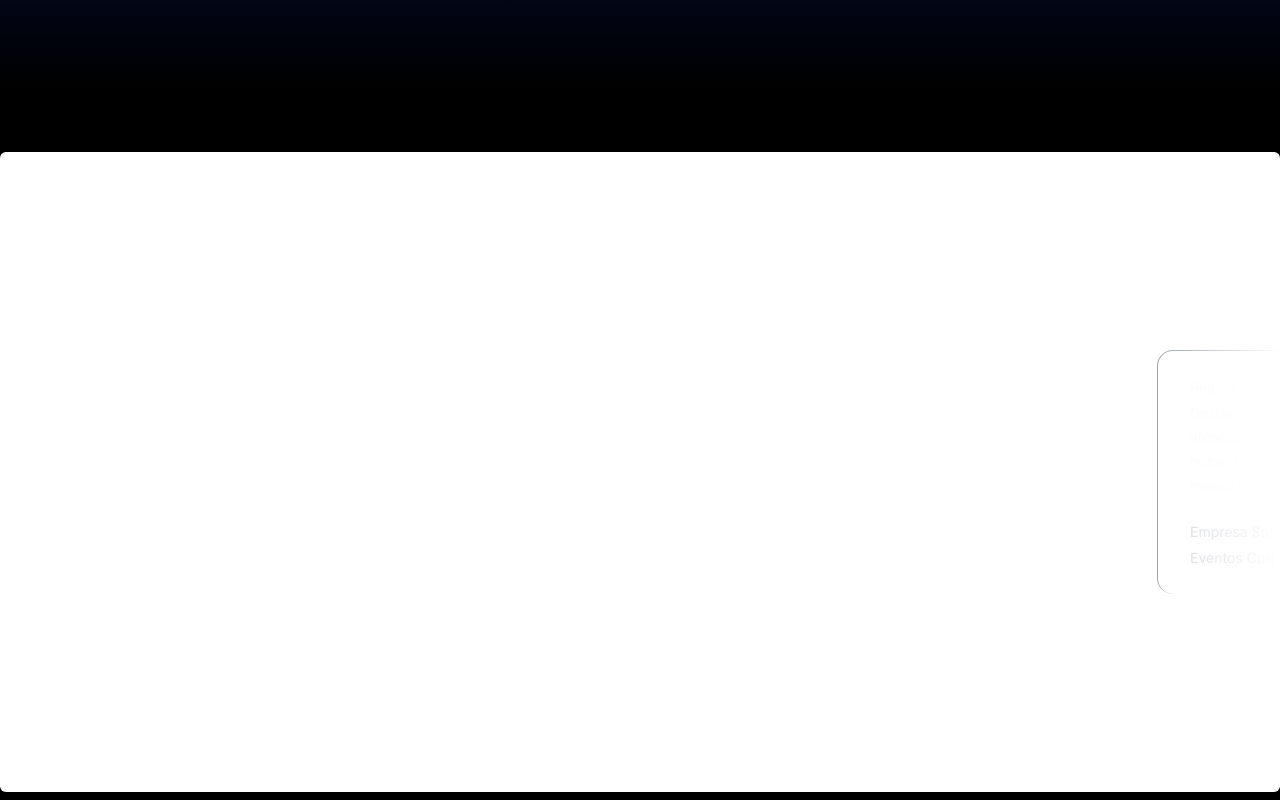
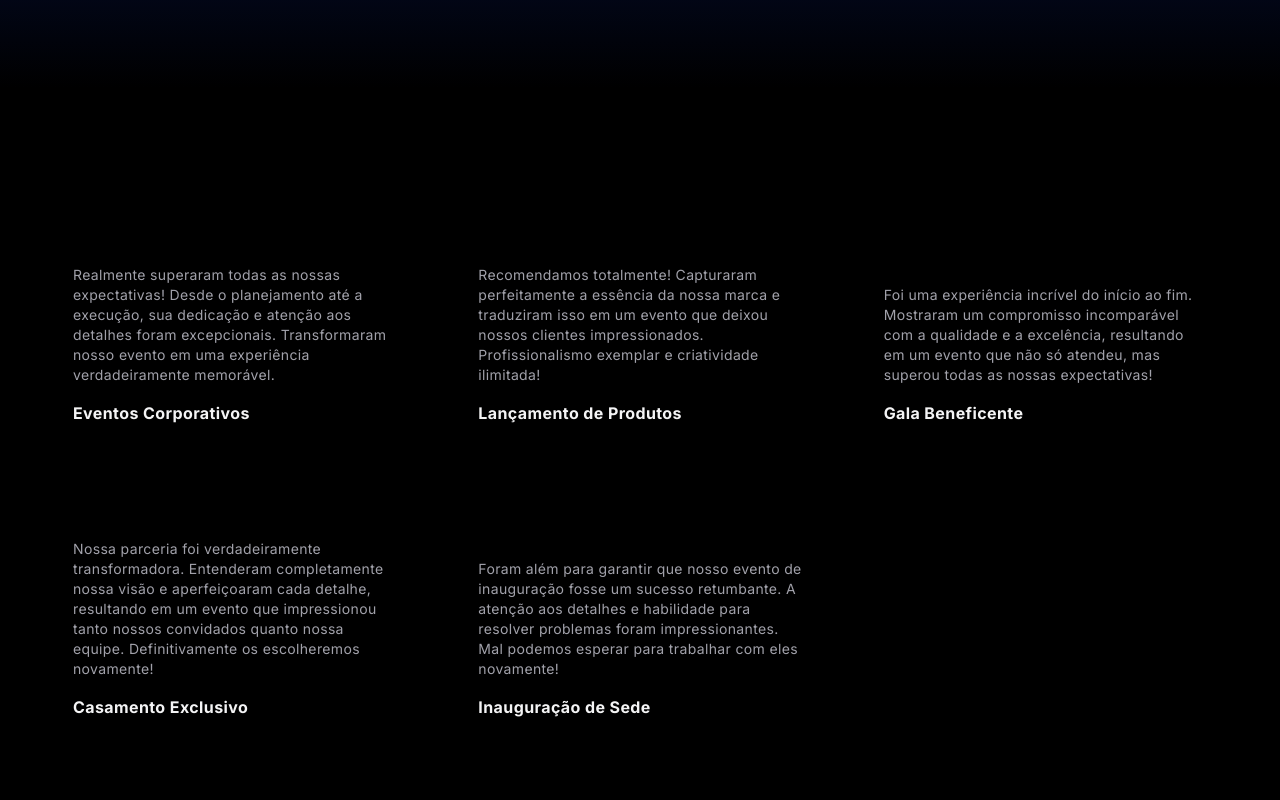
Before and after one commit to joaorodrs/quadro-eventos, a Next.js app: page / in a window 1280 px wide. Shown: the part 5448-6248 px from the top of the page. Built offline with nearby package versions, Linux system fonts and the light colour scheme.

Commit message:
fix(home): fixes testimonials

```diff
--- a/app/page.tsx
+++ b/app/page.tsx
@@ -7,8 +7,8 @@ import { HeroParallax } from "@/components/ui/hero-parallax";
 import products from "@/utils/products";
 import { LampContainer } from "@/components/ui/lamp";
 import { ParallaxScroll } from "@/components/ui/parallax-scroll";
-import { InfiniteMovingCards } from "@/components/ui/infinite-moving-cards";
 import testimonials from "@/utils/testimonials";
+import { HoverEffect } from "@/components/ui/hover-effect";
 
 export default function Home() {
   return (
@@ -56,10 +56,8 @@ export default function Home() {
       </div>
       <div className="h-40 w-full bg-gradient-to-b from-slate-950 to-black to-60%" />
 
-      <div className="h-[40rem] rounded-md flex flex-col antialiased bg-white dark:bg-black dark:bg-grid-white/[0.05] items-center justify-center relative overflow-hidden">
-        <InfiniteMovingCards
-          items={testimonials}
-        />
+      <div className="max-w-7xl mx-auto px-8">
+        <HoverEffect items={testimonials} />
       </div>
     </main>
   )
--- /dev/null
+++ b/components/ui/hover-effect.tsx
@@ -0,0 +1,109 @@
+import { cn } from "@/utils/cn";
+import { AnimatePresence, motion } from "framer-motion";
+import { useState } from "react";
+
+export const HoverEffect = ({
+  items,
+  className,
+}: {
+  items: {
+    title: string;
+    quote: string;
+    name: string;
+  }[];
+  className?: string;
+}) => {
+  let [hoveredIndex, setHoveredIndex] = useState<number | null>(null);
+
+  return (
+    <div
+      className={cn(
+        "grid grid-cols-1 md:grid-cols-2 lg:grid-cols-3 py-10",
+        className
+      )}
+    >
+      {items.map((item, idx) => (
+        <div
+          key={item?.name}
+          className="relative group  block p-2 h-full w-full"
+          onMouseEnter={() => setHoveredIndex(idx)}
+          onMouseLeave={() => setHoveredIndex(null)}
+        >
+          <AnimatePresence>
+            {hoveredIndex === idx && (
+              <motion.span
+                className="absolute inset-0 h-full w-full bg-neutral-200 dark:bg-slate-800/[0.8] block  rounded-3xl"
+                layoutId="hoverBackground"
+                initial={{ opacity: 0 }}
+                animate={{
+                  opacity: 1,
+                  transition: { duration: 0.15 },
+                }}
+                exit={{
+                  opacity: 0,
+                  transition: { duration: 0.15, delay: 0.2 },
+                }}
+              />
+            )}
+          </AnimatePresence>
+          <Card className="flex flex-col justify-end">
+            <CardDescription>{item.quote}</CardDescription>
+            <CardTitle>{item.title}</CardTitle>
+          </Card>
+        </div>
+      ))}
+    </div>
+  );
+};
+
+export const Card = ({
+  className,
+  children,
+}: {
+  className?: string;
+  children: React.ReactNode;
+}) => {
+  return (
+    <div
+      className={cn(
+        "rounded-2xl h-full w-full p-4 overflow-hidden bg-black border border-transparent dark:border-white/[0.2] group-hover:border-slate-700 relative z-20",
+        className
+      )}
+    >
+      <div className="relative z-50">
+        <div className="p-4">{children}</div>
+      </div>
+    </div>
+  );
+};
+export const CardTitle = ({
+  className,
+  children,
+}: {
+  className?: string;
+  children: React.ReactNode;
+}) => {
+  return (
+    <h4 className={cn("text-zinc-100 font-bold tracking-wide mt-4", className)}>
+      {children}
+    </h4>
+  );
+};
+export const CardDescription = ({
+  className,
+  children,
+}: {
+  className?: string;
+  children: React.ReactNode;
+}) => {
+  return (
+    <p
+      className={cn(
+        "mt-8 text-zinc-400 tracking-wide leading-relaxed text-sm",
+        className
+      )}
+    >
+      {children}
+    </p>
+  );
+};
--- a/components/ui/infinite-moving-cards.tsx
+++ /dev/null
@@ -1,71 +0,0 @@
-"use client";
-
-import React from "react";
-import { motion } from 'framer-motion'
-
-import { cn } from "@/utils/cn";
-
-export const InfiniteMovingCards = ({
-  items,
-  className,
-}: {
-  items: {
-    quote: string;
-    name: string;
-    title: string;
-  }[];
-  pauseOnHover?: boolean;
-  className?: string;
-}) => {
-  const containerRef = React.useRef<HTMLDivElement>(null);
-  const scrollerRef = React.useRef<HTMLUListElement>(null);
-
-  return (
-    <div
-      ref={containerRef}
-      className={cn(
-        "scroller relative z-20  max-w-7xl overflow-hidden  [mask-image:linear-gradient(to_right,transparent,white_20%,white_80%,transparent)]",
-        className
-      )}
-    >
-      <motion.ul
-        ref={scrollerRef}
-        animate={{
-          translateX: '50%',
-        }}
-        className="flex min-w-full shrink-0 gap-4 py-4 w-max flex-nowrap animate-scroll"
-      >
-        {items.map((item, idx) => (
-          <li
-            className="w-[350px] max-w-full relative rounded-2xl border border-b-0 flex-shrink-0 border-slate-700 px-8 py-6 md:w-[450px]"
-            style={{
-              background:
-                "linear-gradient(180deg, var(--slate-800), var(--slate-900)",
-            }}
-            key={item.name}
-          >
-            <blockquote>
-              <div
-                aria-hidden="true"
-                className="user-select-none -z-1 pointer-events-none absolute -left-0.5 -top-0.5 h-[calc(100%_+_4px)] w-[calc(100%_+_4px)]"
-              ></div>
-              <span className=" relative z-20 text-sm leading-[1.6] text-gray-100 font-normal">
-                {item.quote}
-              </span>
-              <div className="relative z-20 mt-6 flex flex-row items-center">
-                <span className="flex flex-col gap-1">
-                  <span className=" text-sm leading-[1.6] text-gray-400 font-normal">
-                    {item.name}
-                  </span>
-                  <span className=" text-sm leading-[1.6] text-gray-400 font-normal">
-                    {item.title}
-                  </span>
-                </span>
-              </div>
-            </blockquote>
-          </li>
-        ))}
-      </motion.ul>
-    </div>
-  );
-};
--- a/tailwind.config.ts
+++ b/tailwind.config.ts
@@ -20,7 +20,7 @@ const config: Config = {
       },
       animation: {
         scroll:
-          "scroll 20s forwards linear infinite",
+          "scroll var(--animation-duration, 40s) var(--animation-direction, forwards) linear infinite",
       },
       keyframes: {
         scroll: {
```
